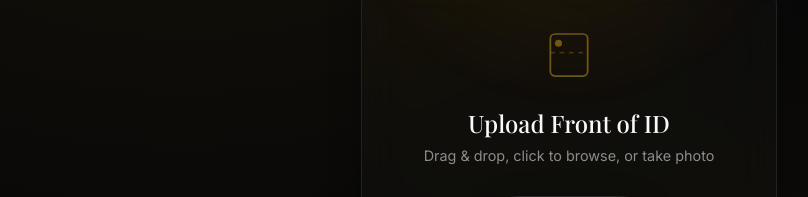
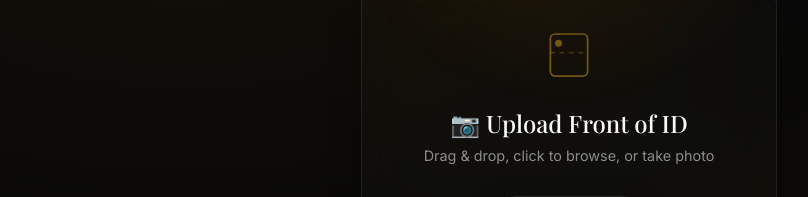
Before and after one commit to s4ntoz31/id-scanner, a React (Vite) app: page / in a window 1280 px wide. Shown: the part 276-473 px from the top of the page, without its empty margins (71-879 px from the left). Built offline with nearby package versions, Linux system fonts and the light colour scheme; a web font is replaced by a local one.

Commit message:
Force redeploy

```diff
--- a/src/app/components/UploadScreen.tsx
+++ b/src/app/components/UploadScreen.tsx
@@ -62,7 +62,7 @@ export function UploadScreen({ onUpload, label }: UploadScreenProps) {
           <line x1="8" y1="22" x2="40" y2="22" stroke="currentColor" strokeOpacity="0.3" strokeDasharray="4 4" />
           <circle cx="15" cy="14" r="3" fill="currentColor" stroke="none" opacity="0.6" />
         </svg>
-        <h3 className={styles.dropTitle}>Upload {label}</h3>
+        <h3 className={styles.dropTitle}>📷 Upload {label}</h3>
         <p className={styles.dropText}>Drag & drop, click to browse, or take photo</p>
         <input
           type="file"
```
